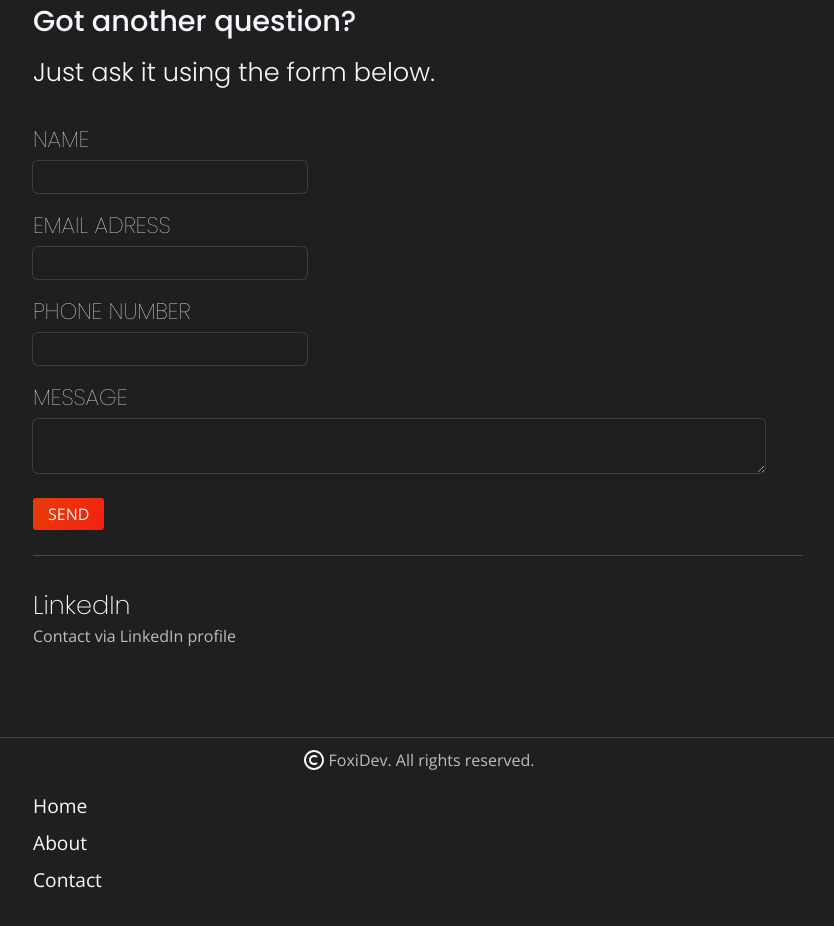
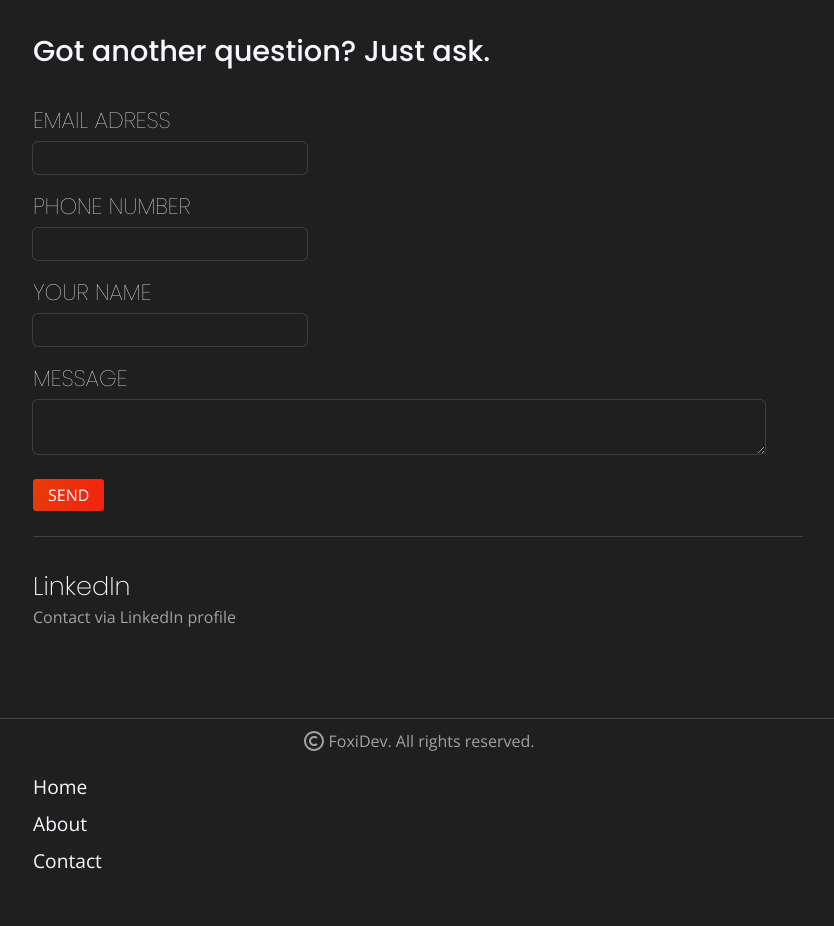
Before and after one commit to JuSellier/FoxiDev, a React (Create React App) app: page /about in a window 1280 px wide. Shown: the part 880-1806 px from the top of the page, without its empty margins (222-1056 px from the left). Built offline with nearby package versions, Linux system fonts and the light colour scheme.

Commit message:
improved homepage

```diff
--- a/src/components/Contact/Contact.js
+++ b/src/components/Contact/Contact.js
@@ -47,12 +47,6 @@ const Contact = () => {
   return (
     <section className="Contact">
       <form className="Contact-Form">
-        <label htmlFor="name">Name</label>
-        <input
-          type="text"
-          id="name"
-          onChange={(e) => setName(e.target.value)}
-        />
         <label htmlFor="email">Email adress</label>
         <input
           type="email"
@@ -60,12 +54,21 @@ const Contact = () => {
           required
           onChange={(e) => setEmail(e.target.value)}
         />
+
         <label htmlFor="phone">Phone number</label>
         <input
           type="text"
           id="phone"
           onChange={(e) => setPhoneNumber(e.target.value)}
         />
+
+        <label htmlFor="name">Your name</label>
+        <input
+          type="text"
+          id="name"
+          onChange={(e) => setName(e.target.value)}
+        />
+
         <label htmlFor="message">Message</label>
         <textarea
           type="text"
@@ -80,6 +83,7 @@ const Contact = () => {
           onChange={(e) => setHoneyPot(e.target.value)}
           className="Contact-Form-LastInput"
         />
+
         {error && (
           <div className="Contact-Form-Error">
             <ErrorIcon />
--- a/src/components/Footer/Footer.scss
+++ b/src/components/Footer/Footer.scss
@@ -12,6 +12,11 @@
     color: var(--txt-dim);
     font-weight: 100;
     font-family: var(--font-p);
+
+    svg {
+      fill: var(--txt-dim);
+      stroke: var(--txt-dim);
+    }
   }
 }
 
--- a/src/components/Layouts/DefaultPage.js
+++ b/src/components/Layouts/DefaultPage.js
@@ -26,7 +26,7 @@ const DefaultPage = ({ children }) => {
           }
         },
         {
-          rootMargin: "-10%",
+          rootMargin: "-7%",
         }
       );
       observer.observe(el);
--- a/src/components/ProjectPreview/ProjectPreview.scss
+++ b/src/components/ProjectPreview/ProjectPreview.scss
@@ -16,7 +16,7 @@
 
   &-Children {
     p {
-      padding: 0 10px 10px;
+      padding: 0 10px;
       color: var(--txt-dim);
     }
   }
--- a/src/pages/About/About.page.js
+++ b/src/pages/About/About.page.js
@@ -32,8 +32,7 @@ const About = () => {
           foxes.
         </p>
 
-        <h2>Got another question?</h2>
-        <h3>Just ask it using the form below.</h3>
+        <h2>Got another question? Just ask.</h2>
         <Contact />
       </main>
     </DefaultPage>
--- a/src/pages/About/About.page.scss
+++ b/src/pages/About/About.page.scss
@@ -1,5 +1,5 @@
 .About {
-  padding: 10px 15px 10vh;
+  padding: 40px 15px 10vh;
   display: flex;
   flex-direction: column;
   row-gap: 10px;
--- a/src/pages/Contact/Contact.page.scss
+++ b/src/pages/Contact/Contact.page.scss
@@ -2,9 +2,5 @@
   max-width: 800px;
   margin: 0 auto;
 
-  padding: 5vh 15px 10vh;
-
-  h1 {
-    margin: 20px 0;
-  }
+  padding: 40px 15px 10vh;
 }
--- a/src/pages/Home/Home.page.js
+++ b/src/pages/Home/Home.page.js
@@ -49,11 +49,6 @@ const Home = () => {
         </Link>
       </section>
 
-      <section className="Home-Price">
-        <h2 className="fade-in">Transparent pricing.</h2>
-        <p className="fade-in">My hourly rate is 70 euros per hour. Fixed.</p>
-      </section>
-
       <HomePortfolio />
 
       <section className="Home-Contact">
--- a/src/pages/Home/Home.page.scss
+++ b/src/pages/Home/Home.page.scss
@@ -28,7 +28,7 @@
 
   &-ScrollDown {
     position: absolute;
-    bottom: 5rem;
+    bottom: 100px;
     left: 50%;
     padding: 10px;
     width: max-content;
@@ -74,13 +74,15 @@
   // justify-content: center;
   row-gap: 1rem;
 
-  h2 {
-  }
   p,
   ul > li {
     font-size: var(--h5);
     font-weight: 200;
     color: var(--txt-dim);
+  }
+
+  li {
+    margin-bottom: 5px;
   }
 }
 
@@ -91,7 +93,7 @@
   p {
     margin: 0 auto;
     max-width: 800px;
-    padding: 0 15px;
+    padding: 0 15px 15px;
   }
 
   p {
@@ -107,6 +109,10 @@
   margin: 0 auto;
   max-width: 800px;
 
+  h2 {
+    margin-bottom: 1rem;
+  }
+
   p {
     margin-bottom: 1rem;
     font-weight: 200;
--- a/src/styles/_colors.scss
+++ b/src/styles/_colors.scss
@@ -4,7 +4,7 @@ html {
   --black-dim: #424244;
 
   --white: #f8f9ff;
-  --white-dim: #bdbdc2;
+  --white-dim: #a1a1a5;
 
   --primary-gradient: linear-gradient(111deg, var(--primary), var(--primary-x));
 }
```
Also changed, not shown: 1 other file (tests, documents, lock files or other folders).
